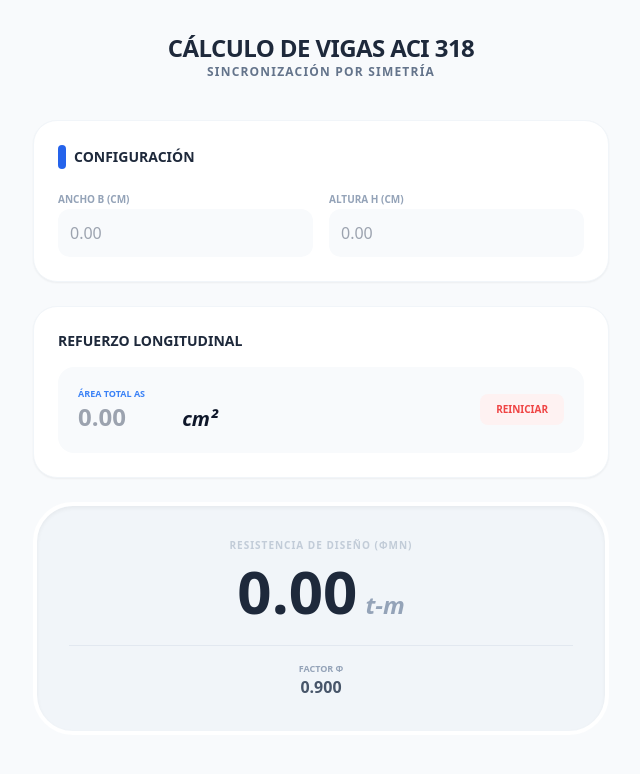
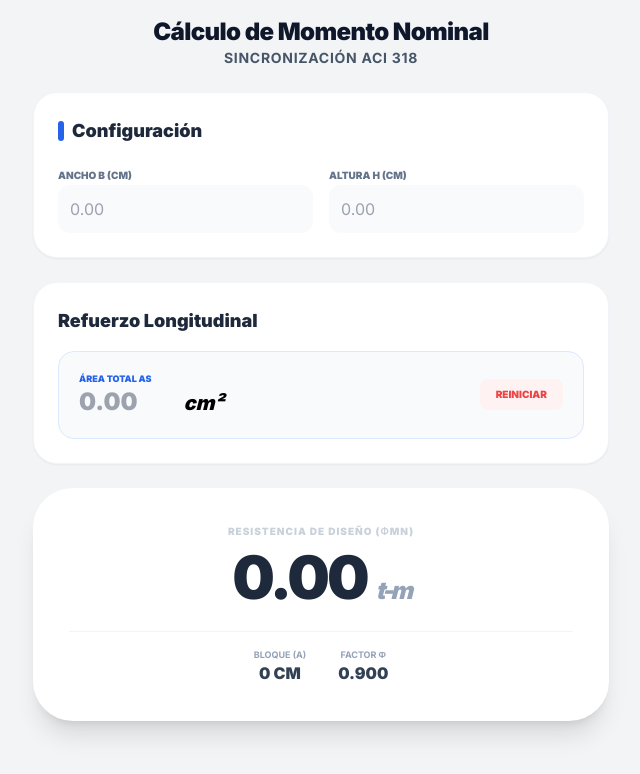
Before and after one commit to locigue22-byte/Vigas--md, a plain HTML site: page index.html in a window 1280 px wide. Shown: the whole page, without its empty margins (319-959 px from the left). Drawn offline with nearby package versions, Linux system fonts and the light colour scheme.

Commit message:
Update index.html

```diff
--- a/index.html
+++ b/index.html
@@ -3,81 +3,91 @@
 <head>
     <meta charset="UTF-8">
     <meta name="viewport" content="width=device-width, initial-scale=1.0">
-    <title>Calculadora de Vigas ACI 318</title>
+    <title>Calculadora Vigas ACI 318</title>
     <script src="https://cdn.tailwindcss.com"></script>
+    <style>
+        @import url('https://fonts.googleapis.com/css2?family=Inter:wght@400;700;900&display=swap');
+        body { font-family: 'Inter', sans-serif; background-color: #f3f4f6; }
+    </style>
 </head>
-<body class="bg-slate-50 p-4 font-sans text-slate-900">
-    <div class="max-w-xl mx-auto space-y-6">
-        <header class="text-center py-4">
-            <h1 class="text-2xl font-black text-slate-800 tracking-tight">CÁLCULO DE VIGAS ACI 318</h1>
-            <p class="text-xs text-slate-500 font-bold uppercase tracking-widest">Sincronización por Simetría</p>
+<body class="p-4 pb-20">
+    <div class="max-w-xl mx-auto">
+        <header class="mb-6 text-center">
+            <h1 class="text-2xl font-black text-slate-900 tracking-tight">Cálculo de Momento Nominal</h1>
+            <p class="text-slate-600 text-sm font-bold uppercase tracking-wider">Sincronización ACI 318</p>
         </header>
 
+        <div class="grid grid-cols-1 gap-6">
             <div class="bg-white rounded-3xl p-6 shadow-sm border border-slate-100">
-            <div class="flex items-center gap-2 mb-4">
-                <span class="bg-blue-600 w-2 h-6 rounded-full"></span>
-                <h2 id="vigaTitleDisplay" class="font-extrabold text-slate-800 uppercase text-sm">Configuración</h2>
-            </div>
+                <h2 class="text-lg font-extrabold text-slate-800 mb-4 flex items-center gap-2">
+                    <span class="bg-blue-600 w-1.5 h-5 rounded-full"></span>Configuración
+                </h2>
                 <div class="grid grid-cols-2 gap-4">
                     <div>
-                    <label class="text-[10px] font-black text-slate-400 uppercase">Ancho b (cm)</label>
-                    <input type="number" oninput="actualizarVigaData('b', this.value)" class="w-full bg-slate-50 border-none rounded-xl p-3 focus:ring-2 focus:ring-blue-500" placeholder="0.00">
+                        <label class="text-[10px] font-black text-slate-500 uppercase">Ancho b (cm)</label>
+                        <input type="number" id="input-b" oninput="calcularViga()" class="w-full bg-slate-50 border-none rounded-xl p-3 focus:ring-2 focus:ring-blue-500" placeholder="0.00">
                     </div>
                     <div>
-                    <label class="text-[10px] font-black text-slate-400 uppercase">Altura h (cm)</label>
-                    <input type="number" oninput="actualizarVigaData('h', this.value)" class="w-full bg-slate-50 border-none rounded-xl p-3 focus:ring-2 focus:ring-blue-500" placeholder="0.00">
+                        <label class="text-[10px] font-black text-slate-500 uppercase">Altura h (cm)</label>
+                        <input type="number" id="input-h" oninput="calcularViga()" class="w-full bg-slate-50 border-none rounded-xl p-3 focus:ring-2 focus:ring-blue-500" placeholder="0.00">
                     </div>
                 </div>
             </div>
 
             <div class="bg-white rounded-3xl p-6 shadow-sm border border-slate-100">
-            <h2 class="font-extrabold text-slate-800 uppercase text-sm mb-4">Refuerzo Longitudinal</h2>
-            <div class="bg-slate-50 rounded-2xl p-5 flex justify-between items-center">
+                <h2 class="text-lg font-extrabold text-slate-800 mb-4">Refuerzo Longitudinal</h2>
+                <div class="bg-slate-50 rounded-2xl p-5 flex justify-between items-center border border-blue-100">
                     <div>
-                    <p class="text-[9px] font-black text-blue-500 uppercase">Área Total As</p>
-                    <input type="number" oninput="actualizarVigaData('As', this.value)" class="text-2xl font-black bg-transparent border-none p-0 w-24 focus:ring-0" placeholder="0.00">
+                        <p class="text-[9px] font-black text-blue-600 uppercase">Área Total As</p>
+                        <input type="number" id="input-as" oninput="calcularViga()" class="text-2xl font-black bg-transparent border-none p-0 w-24 focus:ring-0" placeholder="0.00">
                         <span class="text-xl font-black italic ml-1">cm²</span>
                     </div>
                     <button onclick="location.reload()" class="bg-red-50 text-red-500 text-[10px] font-black px-4 py-2 rounded-lg uppercase">Reiniciar</button>
                 </div>
             </div>
 
-        <div class="bg-slate-100 rounded-[40px] p-8 text-center border-4 border-white shadow-inner">
+            <div class="bg-white rounded-[40px] p-8 text-center border-4 border-white shadow-xl">
                 <p class="text-[10px] font-black text-slate-400 uppercase mb-2 tracking-widest text-opacity-50">Resistencia de Diseño (ΦMn)</p>
-            <div id="resultadoFinal" class="text-6xl font-black text-slate-800">0.00<span class="text-2xl text-slate-400 ml-2 italic">t-m</span></div>
-            <div class="flex justify-around mt-6 border-t border-slate-200 pt-4">
+                <div id="resultado-final" class="text-6xl font-black text-slate-800 tracking-tighter">0.00 <span class="text-2xl text-slate-400 italic">t-m</span></div>
+                <div class="mt-6 border-t border-slate-100 pt-4 flex justify-center gap-8">
+                    <div>
+                        <p class="text-[9px] font-bold text-slate-400 uppercase">Bloque (a)</p>
+                        <p id="res-a" class="font-black text-slate-700 uppercase">0 cm</p>
+                    </div>
                     <div>
                         <p class="text-[9px] font-bold text-slate-400 uppercase">Factor Φ</p>
-                    <p class="font-black text-slate-600">0.900</p>
+                        <p class="font-black text-slate-700 uppercase">0.900</p>
+                    </div>
                 </div>
             </div>
         </div>
     </div>
 
     <script>
-        window.vigaData = { b: 0, h: 0, As: 0 };
-
-        function actualizarVigaData(campo, valor) {
-            window.vigaData[campo] = parseFloat(valor) || 0;
-
-            const { b, h, As } = window.vigaData;
+        function calcularViga() {
+            const b = parseFloat(document.getElementById('input-b').value) || 0;
+            const h = parseFloat(document.getElementById('input-h').value) || 0;
+            const As = parseFloat(document.getElementById('input-as').value) || 0;
 
             if (b > 0 && h > 0 && As > 0) {
                 const fc = 210;
                 const fy = 4200;
-                const d = h - 4; // Peralte efectivo
+                const d = h - 4; // Peralte efectivo estimado
 
-                // Fórmula: a = (As * fy) / (0.85 * f'c * b)
+                // a = (As * fy) / (0.85 * f'c * b)
                 const a = (As * fy) / (0.85 * fc * b);
 
-                // Momento Nominal: Mn = As * fy * (d - a/2)
+                // Mn = As * fy * (d - a/2)
                 const Mn = As * fy * (d - (a / 2));
 
-                // ΦMn en Toneladas-metro
+                // ΦMn en t-m
                 const phiMn = (Mn * 0.9) / 100000;
 
-                document.getElementById('resultadoFinal').innerHTML = phiMn.toFixed(2) + '<span class="text-2xl text-slate-400 ml-2 italic">t-m</span>';
-                document.getElementById('vigaTitleDisplay').innerText = "Viga Calculada";
+                document.getElementById('resultado-final').innerHTML = `${phiMn.toFixed(2)} <span class="text-2xl text-slate-400 italic">t-m</span>`;
+                document.getElementById('res-a').innerText = `${a.toFixed(2)} cm`;
+            } else {
+                document.getElementById('resultado-final').innerHTML = `0.00 <span class="text-2xl text-slate-400 italic">t-m</span>`;
+                document.getElementById('res-a').innerText = `0 cm`;
             }
         }
     </script>
```
Lines whose indentation alone changed are shown as unchanged.
